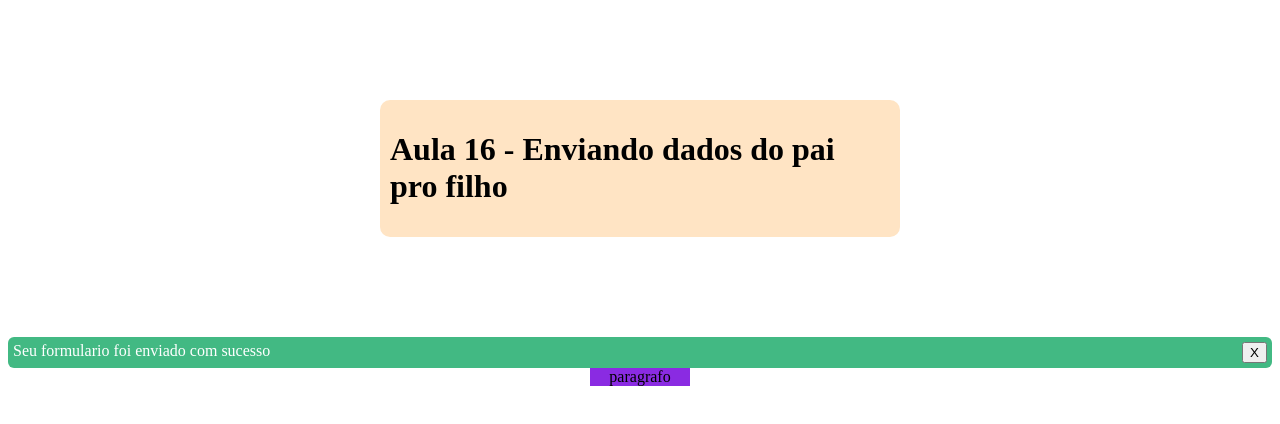
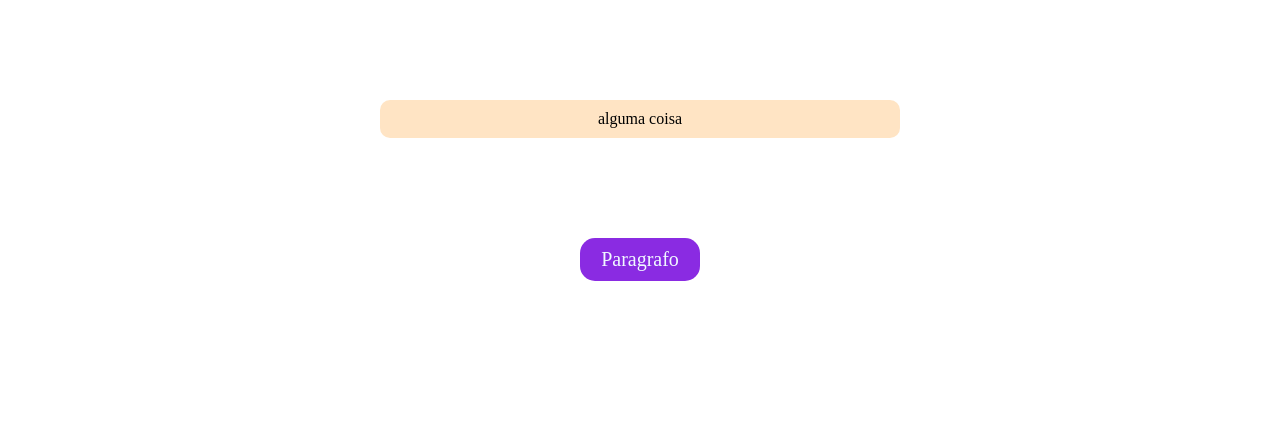
Before and after one commit to Ricardomjr-10/vuejsjornadadev, a Vue app: page / in a window 1280 px wide. Shown: the top 424 px of the page. Built offline with nearby package versions, Linux system fonts and the light colour scheme; the HTML template or start-up script is replaced by a standard one.

Commit message:
vue router parte 1

```diff
--- a/src/App.vue
+++ b/src/App.vue
@@ -1,34 +1,26 @@
 <template>
   <div>
-   <Aula_16
-   v-if="showAlert"
-   :variant="variant"
-   @close="onClose"
-   />
+    <Aula_17/>
   </div>
-  <p>paragrafo</p>
+  <p>Paragrafo</p>
 </template>
 
 <script>
-import Aula_16 from './components/Aula_16.vue';
+import Aula_17 from './components/Aula_17.vue';
 
 
 export default {
   name: 'App',
   components: {
-    Aula_16
+    Aula_17
   },
   data () {
     return {
-      showAlert: true,
-     variant: 'success'
+
     }
   },
   methods: {
-    onClose() {
-      this.showAlert = false
-      console.log('on close')
-    }
+
   }
 }
 </script>
@@ -39,5 +31,9 @@ p{
   width: 100px;
   margin: auto;
   text-align: center;
+  padding: 10px;
+  border-radius: 15px;
+  font-size: 20px;
+  color: aliceblue;
 }
 </style>
--- /dev/null
+++ b/src/components/Aula_17.vue
@@ -0,0 +1,22 @@
+<template>
+    <div class="container">
+        alguma coisa
+    </div>
+</template>
+
+<script>
+export default {
+
+}
+</script>
+
+<style scoped>
+.container {
+    width: 500px;
+    margin: 100px auto;
+    background: bisque;
+    padding: 10px;
+    border-radius: 10px;
+    text-align: center;
+}
+</style>
```
Also changed, not shown: src/components/Aula_16.vue (+49 -0 lines).
